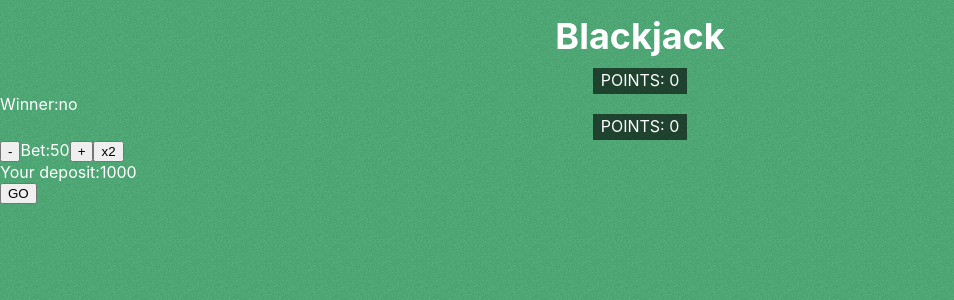
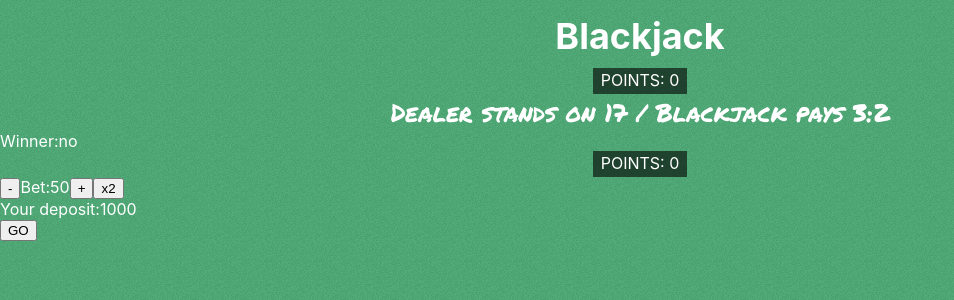
Before and after one commit to nikita2090/Blackjack, a React (Create React App) app: page / in a window 1280 px wide. Shown: the top 300 px of the page, without its empty margins (0-954 px from the left). Built offline with nearby package versions, Linux system fonts and the light colour scheme.

Commit message:
Component Rules has added.

```diff
--- a/src/components/game-table/GameTable.js
+++ b/src/components/game-table/GameTable.js
@@ -6,6 +6,7 @@ import Hand from '../hand/Hand';
 import BetControls from "../bet-controls/BetControls";
 import GameControls from "../game-controls/GameControls";
 import Points from "../points/Points";
+import Rules from "../rules/Rules";
 
 import { cards, mixCards } from "../../sources/playingCards";
 import { calcPoints, calcWinner, calcDeposit } from "../../sources/calcFunctions";
@@ -170,7 +171,7 @@ const GameTable = () => {
 			<Hand hand={dealerHand}/>
 			<Points points={dealerPoints}/>
 
-
+			<Rules/>
 			<div>Winner:{winner}</div>
 
 			<Points points={userPoints}/>
--- /dev/null
+++ b/src/components/rules/Rules.js
@@ -0,0 +1,14 @@
+import React from 'react';
+
+import styles from './Rules.module.css';
+
+
+const { rules } = styles;
+
+const Rules = () => (
+	<div className={rules}>
+		Dealer stands on 17 / Blackjack pays 3:2
+	</div>
+);
+
+export default Rules;
--- /dev/null
+++ b/src/components/rules/Rules.module.css
@@ -0,0 +1,5 @@
+.rules {
+	text-align: center;
+	font-size: 25px;
+	font-family: 'Permanent Marker', cursive;
+}
```
